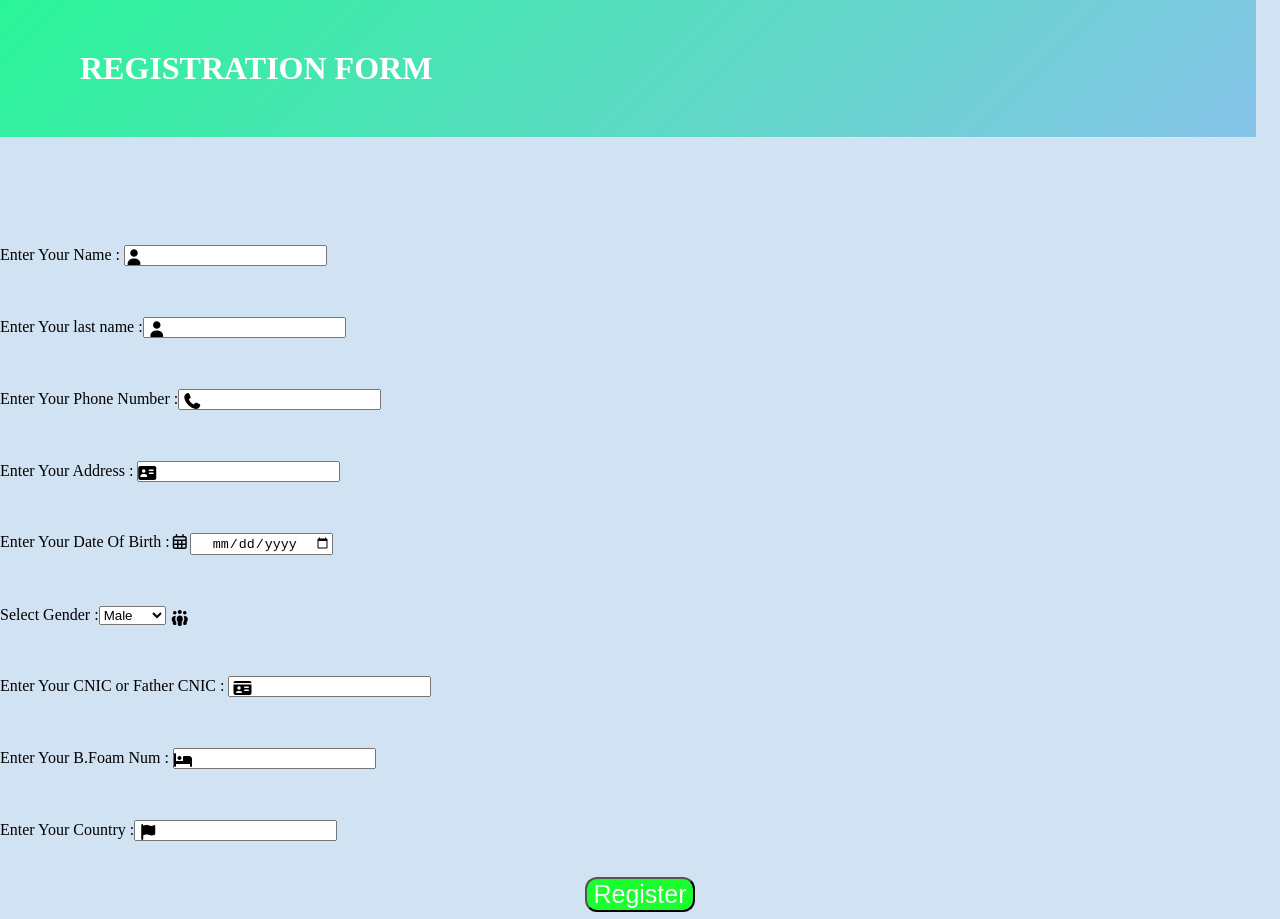
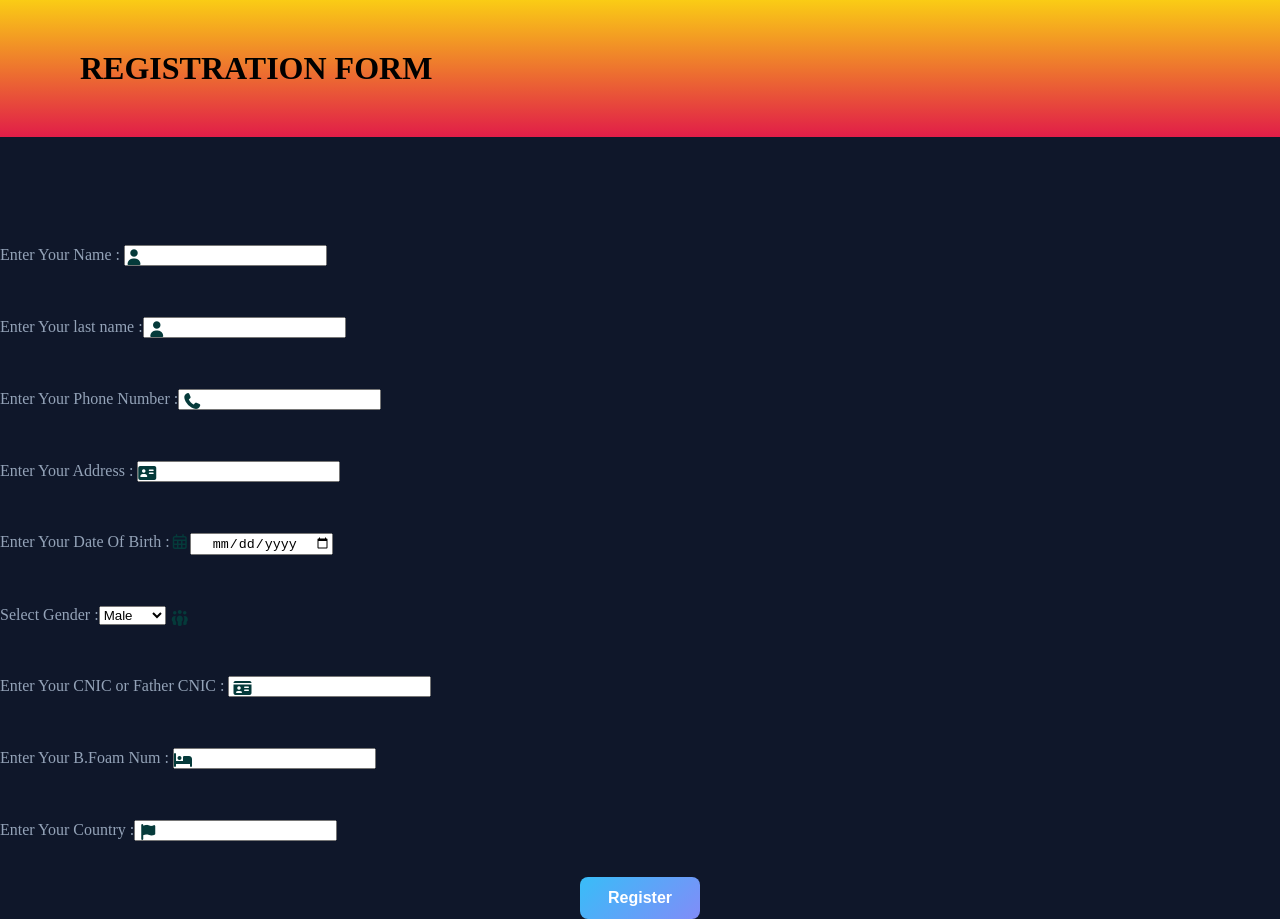
Before and after one commit to muhammad-ebad-05/Registration-Foam-With-Icon, a plain HTML site: page index.html in a window 1280 px wide. Drawn offline with Linux system fonts and the light colour scheme.

Commit message:
Refactor CSS styles for improved design
Updated styles for buttons, headings, and background colors.

```diff
--- a/style.css
+++ b/style.css
@@ -8,32 +8,42 @@ input{
   padding-left: 20px;
 }
 .bt{
- border-radius: 12px;
-  outline: none;
-  font-size: 25px;
-  color: #f2f7f6;
-  background-color: #1bfd2e;
+ background: linear-gradient(135deg, #38BDF8 0%, #818CF8 100%);
+  color: #FFFFFF;
+  border: none;
+  padding: 12px 28px;
+  font-size: 16px;
+  font-weight: 600;
+  border-radius: 8px;
+  cursor: pointer;
+
+}
+i{
+  color: rgb(5, 58, 58);
 }
 
 
 
 H1{
 
-  width: 88%;
+
   height: 100%;
   margin-top :0%; ;
+  padding-right: 50px;
   padding: 50px 80px;
-background: linear-gradient(135deg, #2af598 0%, #86c3e9 100%);
-      color: #ffffff;
-      padding-right: 50px;
+  background: linear-gradient( #FACC15 , #E11D48 );
+
+  color:(#94A3B8);
+
 
 }
 body{
   margin: 0px;
   padding: 0px;
-background-color: #d1e2f3
-
-
+  background:#0F172A;
+}
+label{
+  color: #94A3B8;
 }
 div{
   margin-top: 15px;
```
